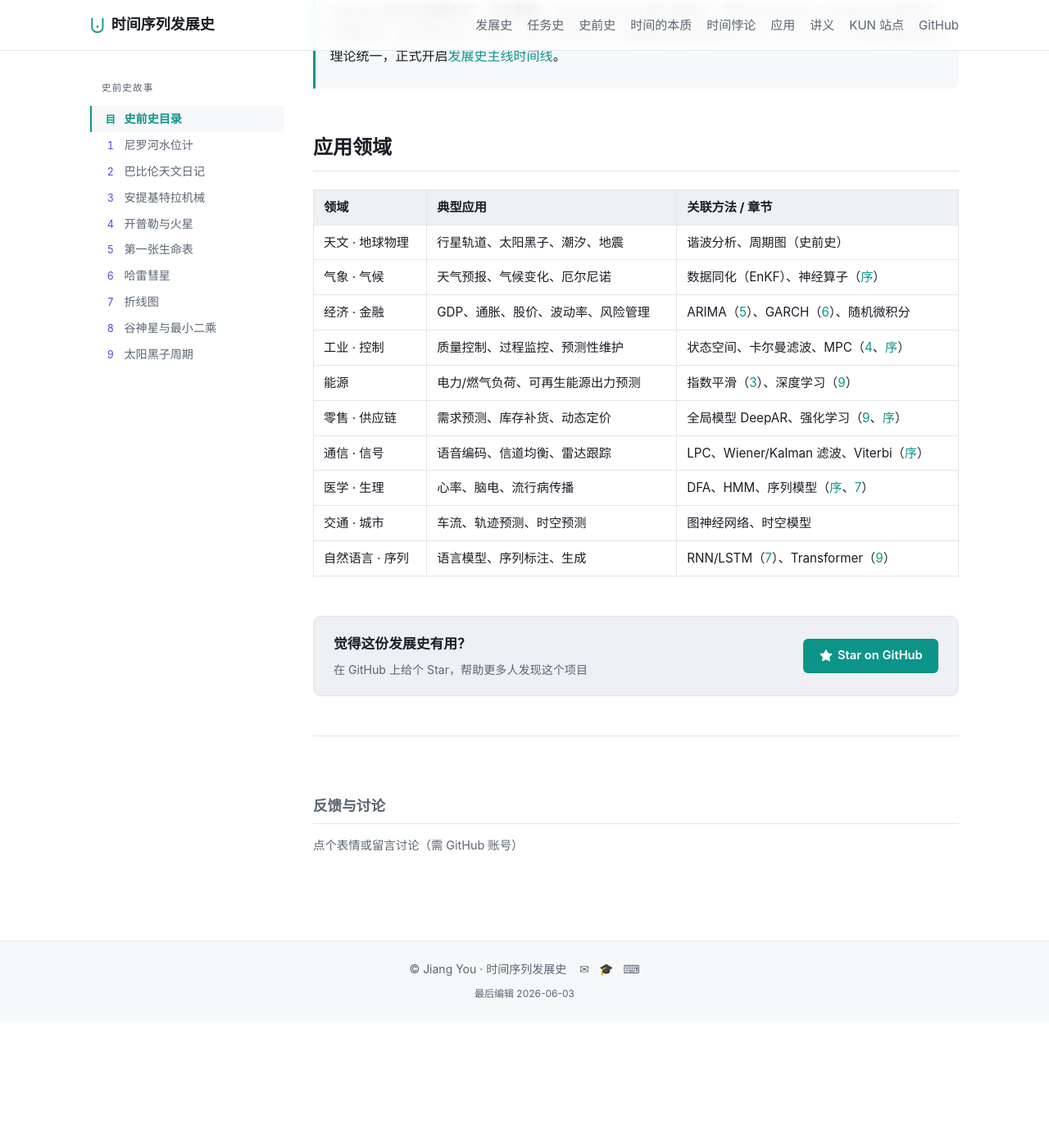
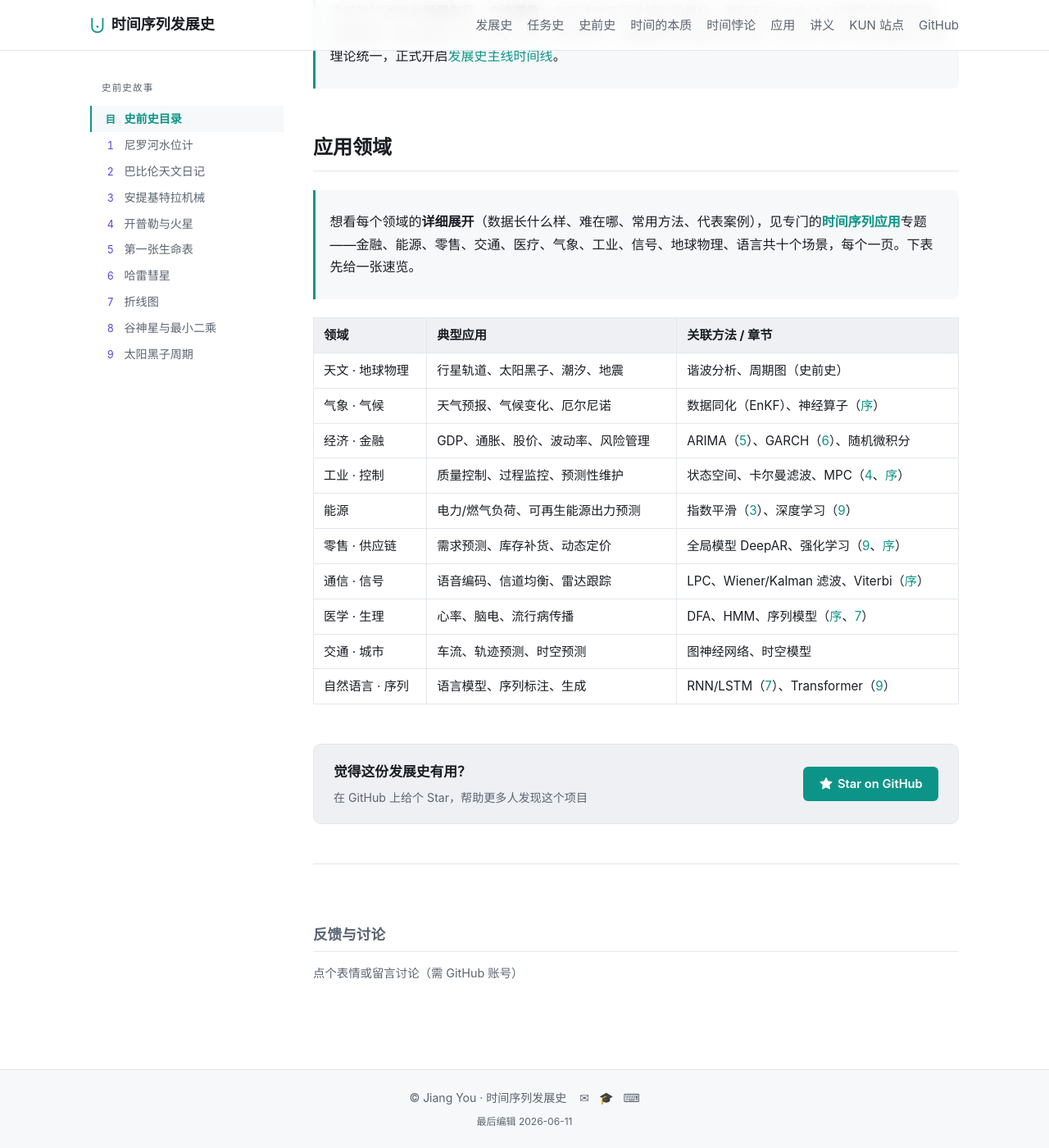
Before and after one commit to JiangYou2025/kun, a Jekyll site: the page built from prehistory.md, in a window 1280 px wide and 1400 px high, scrolled down 3165 px. Shown: the whole window at 82% size. Built offline with Jekyll 4.4.1, drawn with Linux system fonts in a browser that asks for light colours; comment, search, counter and statistics services are not loaded; before the commit the page ends 4410 px from its top, so only the background shows below that.

Commit message:
Link the new applications section from 史前史与应用
Point readers from the 应用领域 overview table to the dedicated
时间序列应用 (/applications/) section for the full per-domain pages.

Co-Authored-By: Claude Opus 4.8 (1M context) <noreply@anthropic.com>

```diff
--- a/prehistory.md
+++ b/prehistory.md
@@ -1,5 +1,5 @@
 ---
-updated: "2026-06-03"
+updated: "2026-06-11"
 layout: history
 lang: zh
 permalink: /prehistory/
@@ -69,6 +69,8 @@ lead: "发展史主线从 1900 年的随机过程理论起步，但人类“看
 
 ## 应用领域
 
+> 想看每个领域的**详细展开**（数据长什么样、难在哪、常用方法、代表案例），见专门的[**时间序列应用**](../applications/)专题——金融、能源、零售、交通、医疗、气象、工业、信号、地球物理、语言共十个场景，每个一页。下表先给一张速览。
+
 | 领域 | 典型应用 | 关联方法 / 章节 |
 |------|---------|------------------|
 | 天文 · 地球物理 | 行星轨道、太阳黑子、潮汐、地震 | 谐波分析、周期图（史前史） |
```
